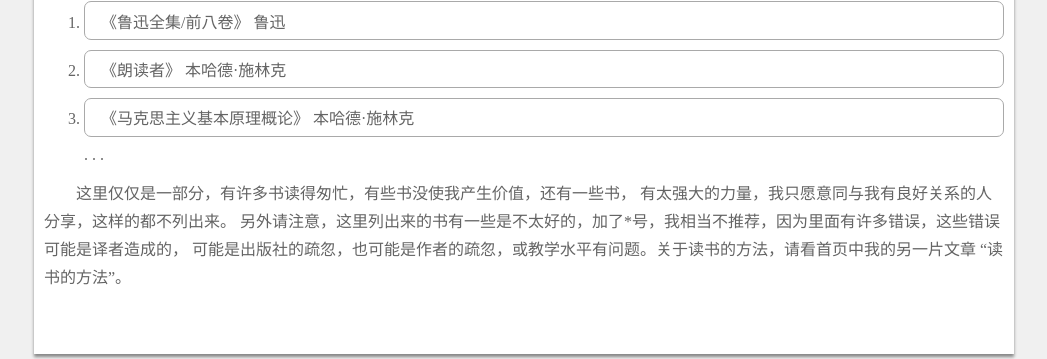
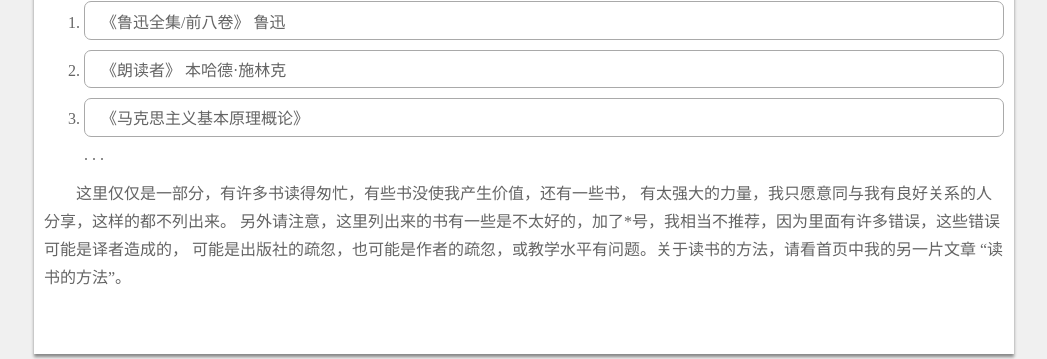
Before and after one commit to YasinZhong/yasinzhong.github.io, a Jekyll site: the page built from post1/2018-3-13-BookShare.html, in a window 1280 px wide. Shown: the part 1242-1601 px from the top of the page, without its empty margins (116-1163 px from the left). Built offline with Jekyll 4.4.1, drawn with Linux system fonts in a browser that asks for light colours; comment, search, counter and statistics services are not loaded.

Commit message:
2018/05/01

```diff
--- a/post1/2018-3-13-BookShare.html
+++ b/post1/2018-3-13-BookShare.html
@@ -37,7 +37,7 @@
 <ol>
 	<li>《鲁迅全集/前八卷》 鲁迅</li>
 	<li>《朗读者》 本哈德·施林克</li>
-	<li>《马克思主义基本原理概论》 本哈德·施林克</li>
+	<li>《马克思主义基本原理概论》</li>
 	. . .
 </ol>
 
```
